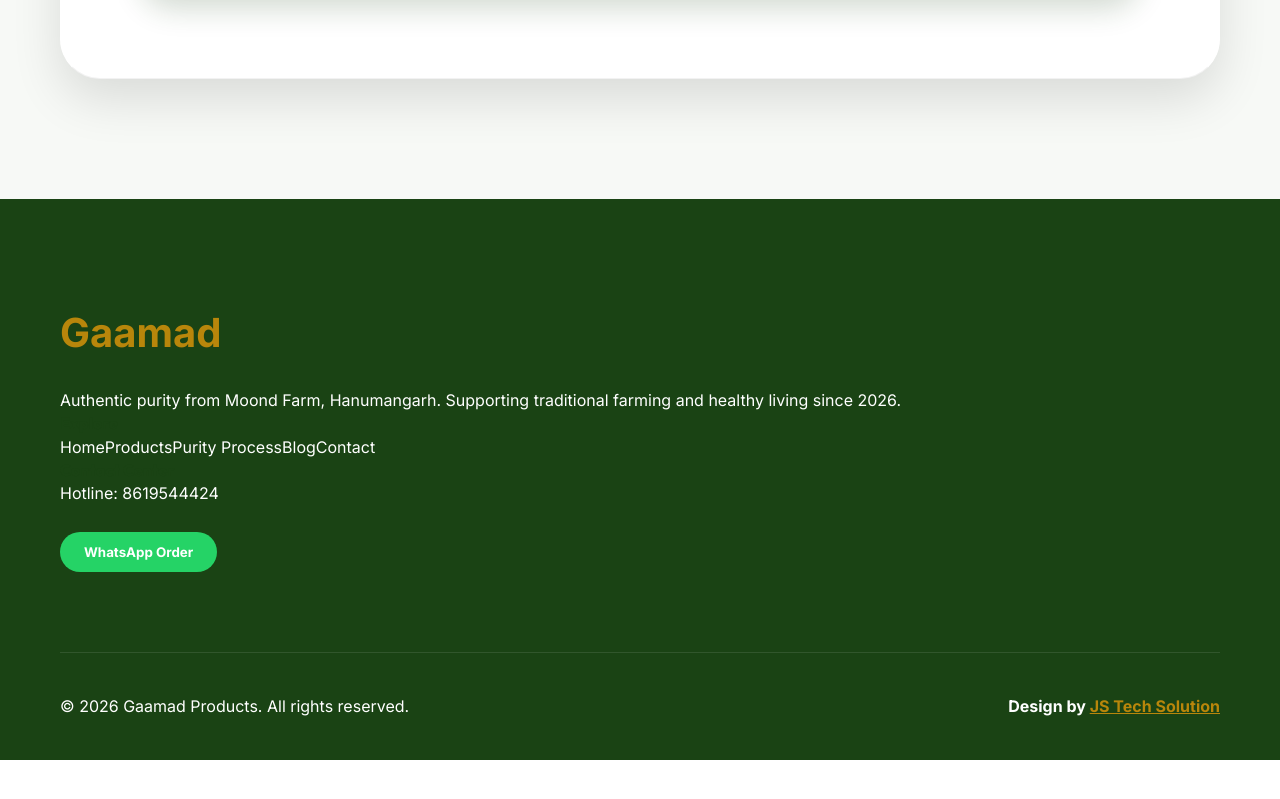
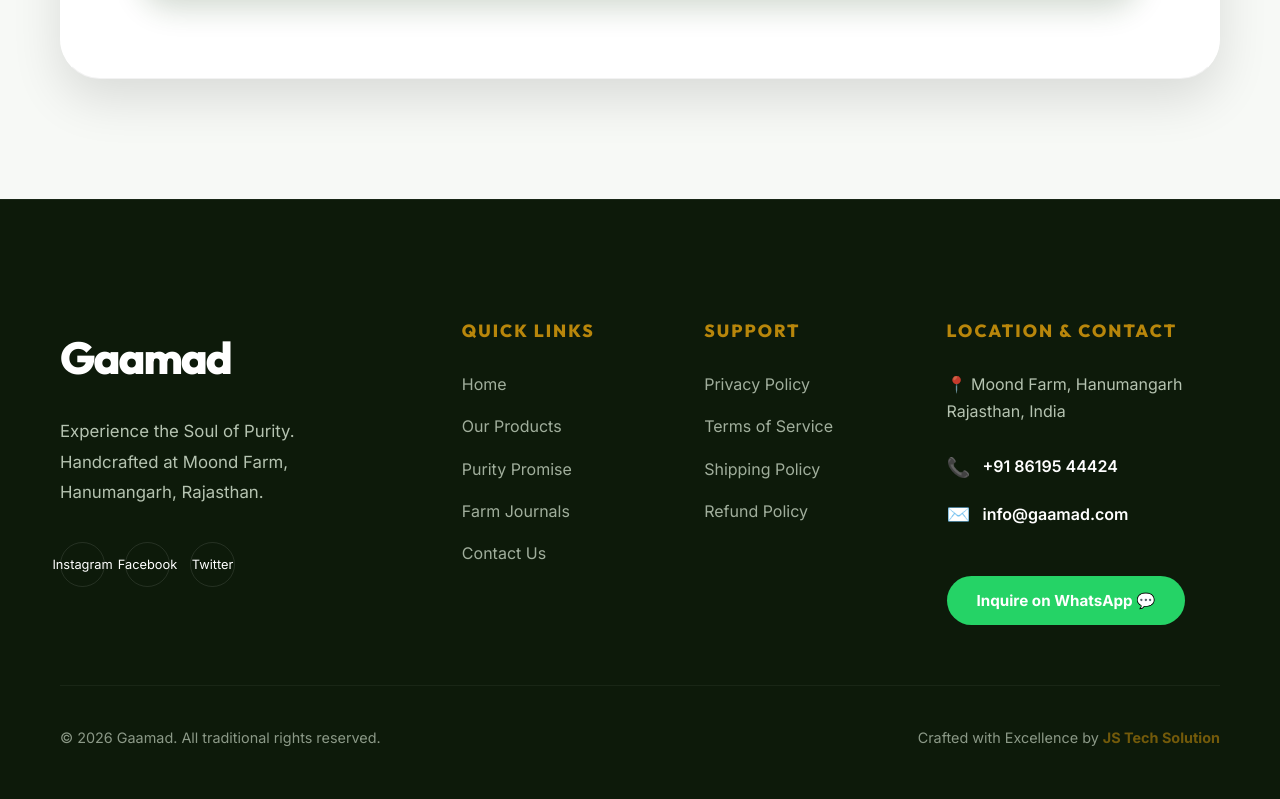
Before and after one commit to kssuthar960093-ops/moond-farm, a React (Vite) app: page / in a window 1280 px wide. Shown: the part 5208-6007 px from the top of the page. Before the commit the page ends 5968 px from the top, so only its background shows below. Built offline with nearby package versions, Linux system fonts and the light colour scheme; a web font is replaced by a local one.

Commit message:
Design: Premium Multi-column Footer Overhaul with Social Icons

```diff
--- a/src/App.css
+++ b/src/App.css
@@ -757,49 +757,202 @@ h4 {
   padding: 20px;
 }
 
-/* Advanced Footer */
-.footer {
-  background: var(--primary);
-  padding: 100px 0 40px;
-  color: white;
+/* Premium Footer Overhaul */
+.footer-premium {
+  background: #0d1a0a;
+  /* Ultra Dark Green */
+  color: #e0eedb;
+  padding: 120px 0 60px;
+  border-top: 1px solid rgba(255, 255, 255, 0.05);
+  font-family: 'Inter', sans-serif;
 }
 
-.brand-name-footer {
-  font-size: 2.5rem;
+.footer-grid {
+  display: grid;
+  grid-template-columns: 1.5fr 0.8fr 0.8fr 1.2fr;
+  gap: 60px;
+}
+
+.footer-col h4 {
+  color: var(--accent);
+  font-family: 'Outfit', sans-serif;
+  font-size: 1.1rem;
+  font-weight: 700;
+  text-transform: uppercase;
+  letter-spacing: 2px;
+  margin-bottom: 30px;
+}
+
+.brand-col .brand-name-footer {
+  font-family: 'Outfit', sans-serif;
+  font-size: 2.8rem;
   font-weight: 800;
-  color: var(--accent);
+  color: white;
   margin-bottom: 20px;
   display: block;
+  letter-spacing: -2px;
 }
 
-.social-links {
-  margin-top: 25px;
+.brand-tagline {
+  font-size: 1.05rem;
+  line-height: 1.8;
+  opacity: 0.8;
+  margin-bottom: 35px;
+  max-width: 320px;
 }
 
-.wa-footer-btn {
+.footer-socials {
+  display: flex;
+  gap: 20px;
+}
+
+.social-icon {
+  width: 45px;
+  height: 45px;
+  border: 1px solid rgba(255, 255, 255, 0.1);
+  border-radius: 50%;
+  display: flex;
+  align-items: center;
+  justify-content: center;
+  font-size: 0.8rem;
+  color: white;
+  transition: var(--transition);
+  text-decoration: none;
+}
+
+.social-icon:hover {
+  background: var(--accent);
+  border-color: var(--accent);
+  transform: translateY(-5px);
+  box-shadow: 0 10px 20px rgba(184, 134, 11, 0.2);
+}
+
+.footer-ul {
+  list-style: none;
+}
+
+.footer-ul li {
+  margin-bottom: 15px;
+}
+
+.footer-ul a {
+  color: #e0eedb;
+  text-decoration: none;
+  font-size: 1rem;
+  opacity: 0.7;
+  transition: var(--transition);
+}
+
+.footer-ul a:hover {
+  opacity: 1;
+  color: var(--accent);
+  padding-left: 10px;
+}
+
+.contact-col p {
+  opacity: 0.8;
+  margin-bottom: 25px;
+}
+
+.footer-contact-item {
+  display: flex;
+  align-items: center;
+  gap: 12px;
+  margin-bottom: 15px;
+}
+
+.footer-contact-item .icon {
+  font-size: 1.2rem;
+}
+
+.footer-contact-item a {
+  color: white;
+  text-decoration: none;
+  font-weight: 600;
+  transition: var(--transition);
+}
+
+.footer-contact-item a:hover {
+  color: var(--accent);
+}
+
+.footer-wa-btn {
+  margin-top: 30px;
   background: #25D366;
   color: white;
-  padding: 12px 24px;
+  border: none;
+  padding: 15px 30px;
   border-radius: 50px;
   font-weight: 700;
+  font-size: 0.95rem;
+  transition: var(--transition);
 }
 
-.footer-bottom {
+.footer-wa-btn:hover {
+  background: #1eb954;
+  transform: translateY(-3px);
+  box-shadow: 0 10px 20px rgba(37, 211, 102, 0.2);
+}
+
+.footer-divider {
+  height: 1px;
+  background: rgba(255, 255, 255, 0.05);
+  margin: 60px 0 40px;
+}
+
+.footer-copyright {
   display: flex;
   justify-content: space-between;
   align-items: center;
-  margin-top: 80px;
-  border-top: 1px solid rgba(255, 255, 255, 0.1);
-  padding-top: 40px;
+  opacity: 0.6;
+  font-size: 0.9rem;
 }
 
-.js-tech {
+.js-tech-attribution a {
+  color: var(--accent);
   font-weight: 700;
+  text-decoration: none;
 }
 
-.js-tech a {
-  color: var(--accent);
+.js-tech-attribution a:hover {
   text-decoration: underline;
+}
+
+/* Tablet Responsive Footer */
+@media (max-width: 1024px) {
+  .footer-grid {
+    grid-template-columns: 1fr 1fr;
+    gap: 50px;
+  }
+}
+
+@media (max-width: 768px) {
+  .footer-premium {
+    padding: 80px 0 40px;
+  }
+
+  .footer-grid {
+    grid-template-columns: 1fr;
+    text-align: center;
+  }
+
+  .brand-tagline {
+    margin: 0 auto 35px;
+  }
+
+  .footer-socials {
+    justify-content: center;
+  }
+
+  .footer-contact-item {
+    justify-content: center;
+  }
+
+  .footer-copyright {
+    flex-direction: column;
+    gap: 20px;
+    text-align: center;
+  }
 }
 
 /* Responsive Styles */
--- a/src/App.jsx
+++ b/src/App.jsx
@@ -382,34 +382,73 @@ const App = () => {
       </section>
 
       {/* Footer */}
-      <footer className="footer">
+      <footer className="footer-premium">
         <div className="container">
-          <div className="footer-content">
-            <div className="footer-brand">
+          <div className="footer-grid">
+            {/* Brand Column */}
+            <div className="footer-col brand-col">
               <span className="brand-name-footer">Gaamad</span>
-              <p>Authentic purity from Moond Farm, Hanumangarh. Supporting traditional farming and healthy living since 2026.</p>
-            </div>
-            <div className="footer-links">
-              <h4>Explore</h4>
-              <a href="#home">Home</a>
-              <a href="#products">Products</a>
-              <a href="#purity">Purity Process</a>
-              <a href="#blog">Blog</a>
-              <a href="#contact">Contact</a>
-            </div>
-            <div className="footer-contact">
-              <h4>Contact Center</h4>
-              <p>Hotline: 8619544424</p>
-              <div className="social-links">
-                <button className="wa-footer-btn" onClick={() => window.open('https://wa.me/8619544424', '_blank')}>
-                  WhatsApp Order
-                </button>
+              <p className="brand-tagline">Experience the Soul of Purity. Handcrafted at Moond Farm, Hanumangarh, Rajasthan.</p>
+              <div className="footer-socials">
+                <a href="#" className="social-icon">Instagram</a>
+                <a href="#" className="social-icon">Facebook</a>
+                <a href="#" className="social-icon">Twitter</a>
               </div>
             </div>
+
+            {/* Quick Links */}
+            <div className="footer-col">
+              <h4>Quick Links</h4>
+              <ul className="footer-ul">
+                <li><a href="#home">Home</a></li>
+                <li><a href="#products">Our Products</a></li>
+                <li><a href="#purity">Purity Promise</a></li>
+                <li><a href="#blog">Farm Journals</a></li>
+                <li><a href="#contact">Contact Us</a></li>
+              </ul>
+            </div>
+
+            {/* Support/Policies */}
+            <div className="footer-col">
+              <h4>Support</h4>
+              <ul className="footer-ul">
+                <li><a href="#">Privacy Policy</a></li>
+                <li><a href="#">Terms of Service</a></li>
+                <li><a href="#">Shipping Policy</a></li>
+                <li><a href="#">Refund Policy</a></li>
+              </ul>
+            </div>
+
+            {/* Contact Column */}
+            <div className="footer-col contact-col">
+              <h4>Location & Contact</h4>
+              <p>📍 Moond Farm, Hanumangarh <br />Rajasthan, India</p>
+              <div className="footer-contact-item">
+                <span className="icon">📞</span>
+                <a href="tel:8619544424">+91 86195 44424</a>
+              </div>
+              <div className="footer-contact-item">
+                <span className="icon">✉️</span>
+                <a href="mailto:info@gaamad.com">info@gaamad.com</a>
+              </div>
+              <button
+                className="footer-wa-btn"
+                onClick={() => window.open('https://wa.me/8619544424', '_blank')}
+              >
+                Inquire on WhatsApp 💬
+              </button>
+            </div>
           </div>
-          <div className="footer-bottom">
-            <p>&copy; 2026 Gaamad Products. All rights reserved.</p>
-            <p className="js-tech">Design by <a href="https://www.jstechsolution.in" target="_blank" rel="noopener noreferrer">JS Tech Solution</a></p>
+
+          <div className="footer-divider"></div>
+
+          <div className="footer-copyright">
+            <div className="copyright-text">
+              <p>&copy; 2026 Gaamad. All traditional rights reserved.</p>
+            </div>
+            <div className="js-tech-attribution">
+              <p>Crafted with Excellence by <a href="https://www.jstechsolution.in" target="_blank" rel="noopener noreferrer">JS Tech Solution</a></p>
+            </div>
           </div>
         </div>
       </footer>
```
